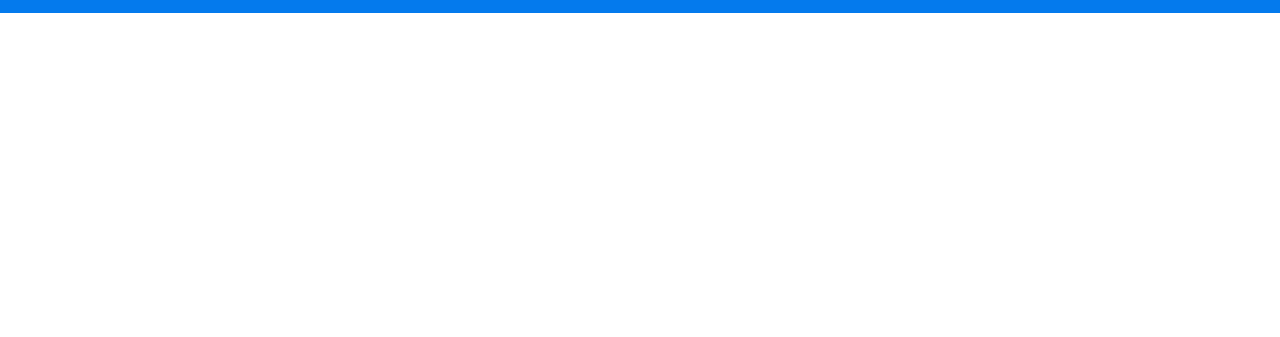
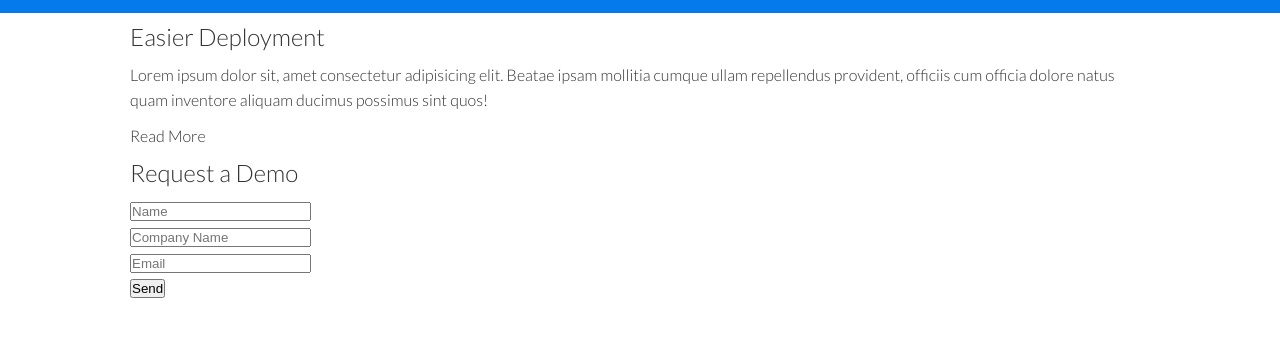
Before and after one commit to elissaeng/responsive-website, a plain HTML site: page index.html in a window 1280 px wide. Shown: the part 57-394 px from the top of the page. Drawn offline with Linux system fonts and the light colour scheme.

Commit message:
showcase html

```diff
--- a/css/main.css
+++ b/css/main.css
@@ -36,6 +36,7 @@ img {
   width: 100%;
 }
 
+/* Navbar */
 .navbar {
   background-color: #047aed;
   color: #fff;
--- a/index.html
+++ b/index.html
@@ -9,6 +9,7 @@
   <title>Loruki | Cloud Hosting For Everyone</title>
 </head>
 <body>
+  <!-- Navbar -->
   <div class="navbar">
     <div class="container flex">
       <h1 class="logo">Loruki.</h1>
@@ -21,5 +22,32 @@
       </nav>
     </div>
   </div>
+
+<!-- Showcase -->
+  <section class="showcase">
+    <div class="container grid">
+      <div class="showcase-text">
+        <h1>Easier Deployment</h1>
+        <p>Lorem ipsum dolor sit, amet consectetur adipisicing elit. Beatae ipsam mollitia cumque ullam repellendus provident, officiis cum officia dolore natus quam inventore aliquam ducimus possimus sint quos!</p>
+        <a href="features.html" class="btn btn-outline">Read More</a>
+      </div>
+
+      <div class="showcase-form card">
+        <h2>Request a Demo</h2>
+        <form>
+          <div class="form-control">
+            <input type="text" name="name" placeholder="Name" required>
+          </div>
+          <div class="form-control">
+            <input type="text" name="company" placeholder="Company Name" required>
+          </div>
+          <div class="form-control">
+            <input type="text" name="email" placeholder="Email" required>
+          </div>
+          <input type="submit" value="Send" class="btn btn-primary">
+        </form>
+      </div>
+    </div>
+  </section>
 </body>
 </html>
```
